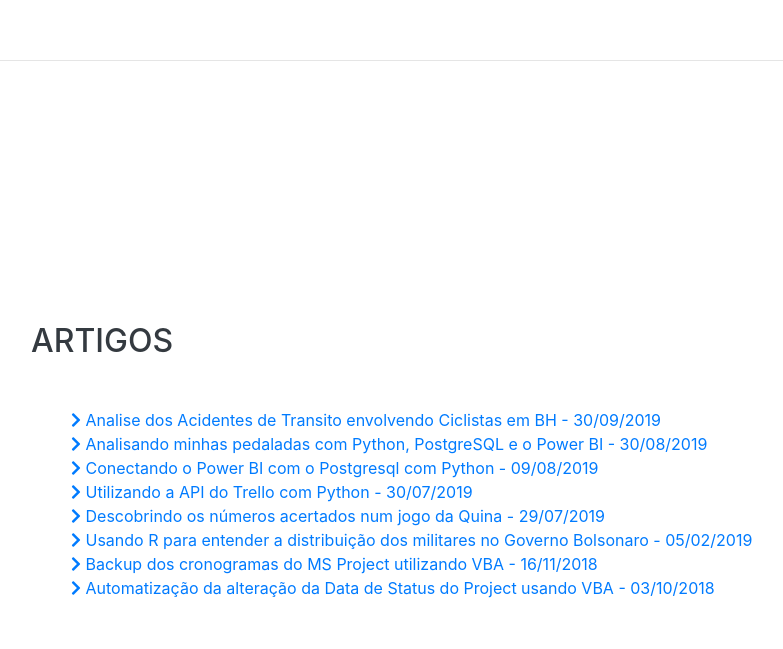
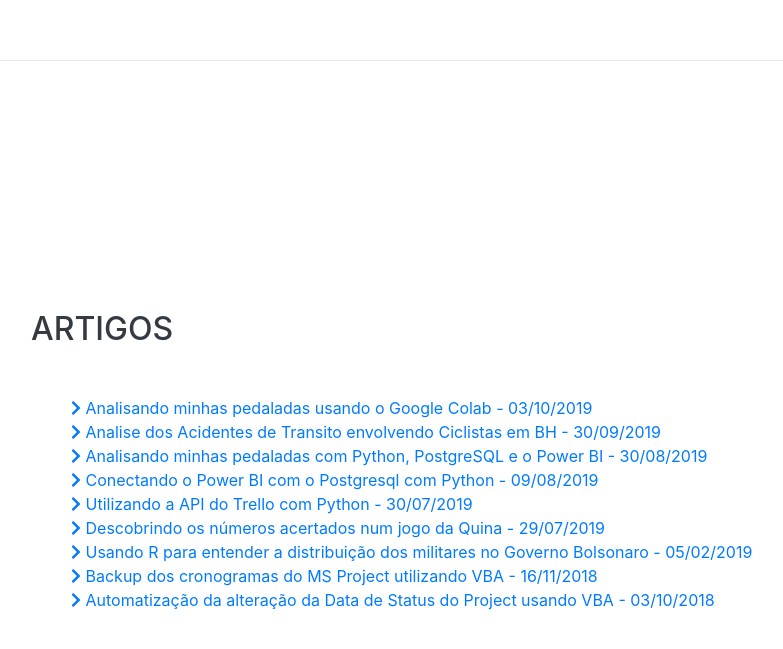
Before and after one commit to 666Dourado/Dev, a website with bundled scripts: page index.html in a window 1280 px wide. Shown: the part 5080-5729 px from the top of the page, without its empty margins (289-1072 px from the left). Built offline with nearby package versions, Linux system fonts and the light colour scheme; a web font is replaced by a local one.

Commit message:
inserção do texto novo
 "Analisando minhas pedaladas usando o Google Colab"

```diff
--- a/index.html
+++ b/index.html
@@ -318,6 +318,11 @@
         <h2 class="mb-5">Artigos</h2>
         <ul class="fa-ul mb-0">
           <li>
+            <a href="https://medium.com/@rafael.dourado/analisando-minhas-pedaladas-usando-o-google-colab-dfc32ef4fe1d">
+              <i class="fa fa-chevron-right"></i>
+              Analisando minhas pedaladas usando o Google Colab - 03/10/2019
+            </a></li>
+          <li>
             <a href="https://medium.com/@rafael.dourado/analise-dos-acidentes-de-transito-envolvendo-ciclistas-em-bh-942e74e064ac">
               <i class="fa fa-chevron-right"></i>
               Analise dos Acidentes de Transito envolvendo Ciclistas em BH - 30/09/2019
```
